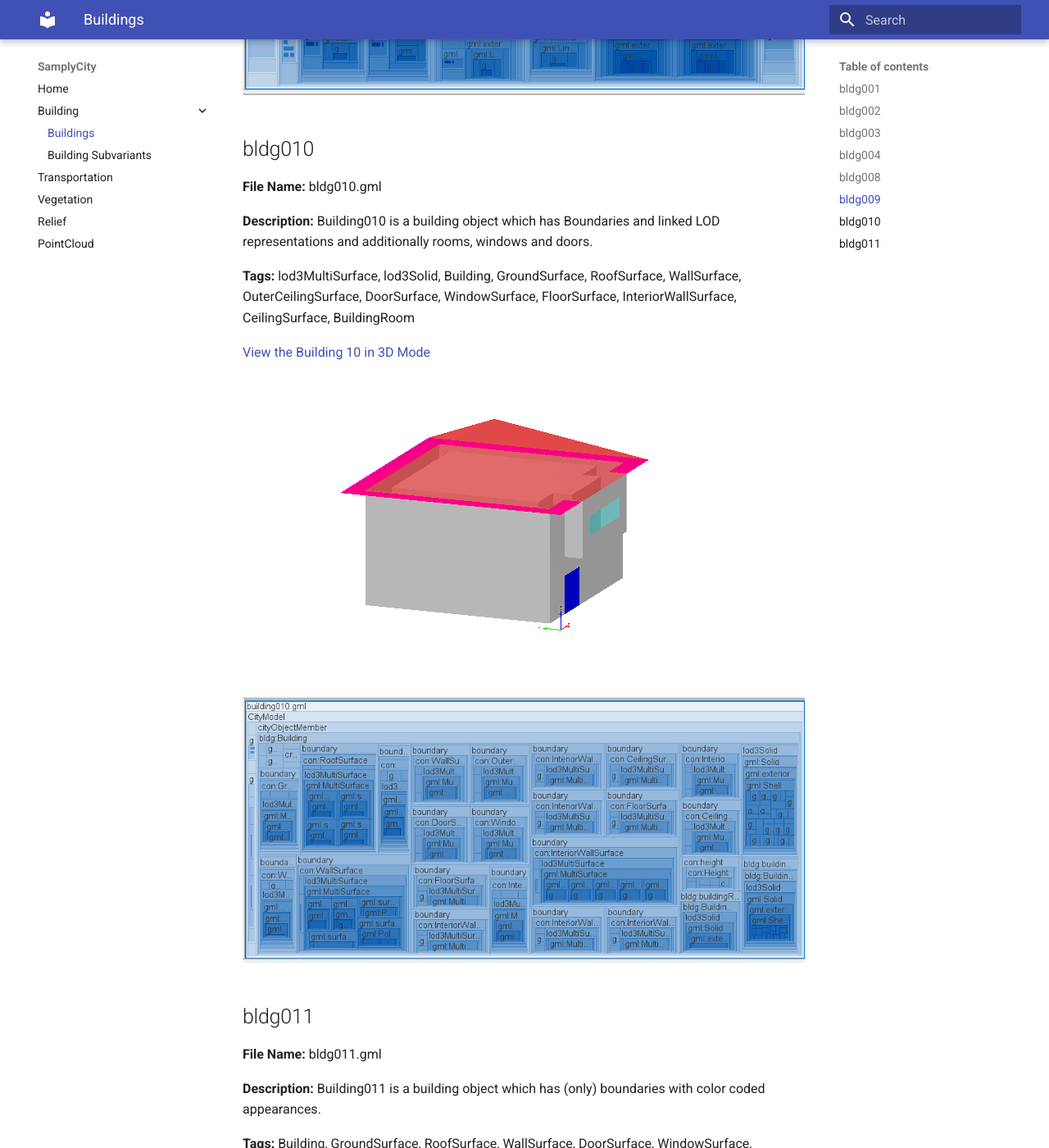
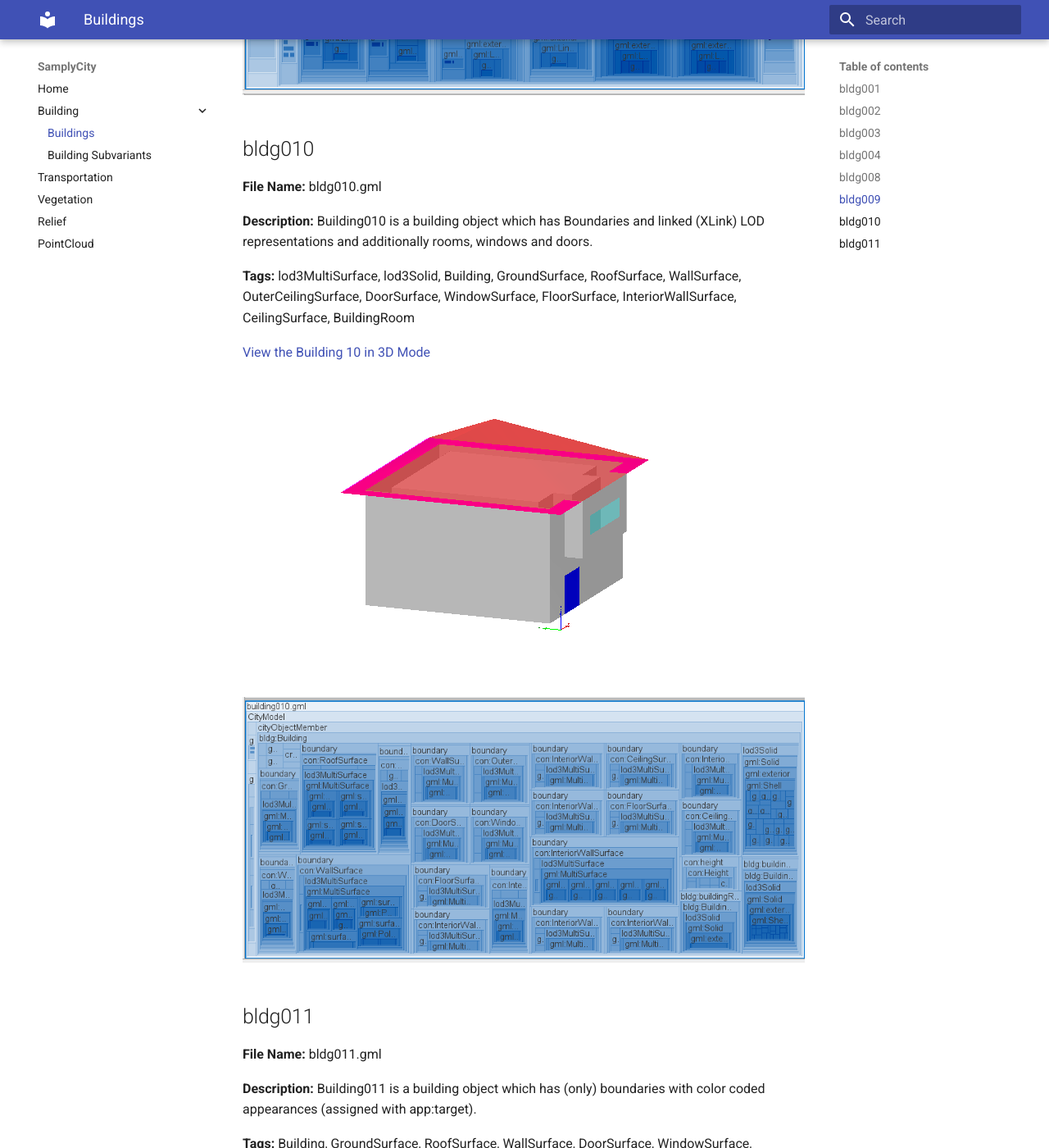
Before and after one commit to muratkendir/samplycity, an MkDocs documentation site: the page built from docs/building.md, in a window 1280 px wide and 1400 px high, scrolled down 6125 px. Shown: the whole window at 82% size. Built offline with MkDocs 1.6.1 and Material for MkDocs 9.7.7, drawn with Linux system fonts in a browser that asks for light colours.

Commit message:
index.md update

```diff
--- a/docs/building.md
+++ b/docs/building.md
@@ -77,7 +77,7 @@
 
 **File Name:** bldg010.gml
 
-**Description:** Building010 is a building object which has Boundaries and linked LOD representations and additionally rooms, windows and doors.
+**Description:** Building010 is a building object which has Boundaries and linked (XLink) LOD representations and additionally rooms, windows and doors.
 
 **Tags:** lod3MultiSurface, lod3Solid, Building, GroundSurface, RoofSurface, WallSurface, OuterCeilingSurface, DoorSurface, WindowSurface, FloorSurface, InteriorWallSurface, CeilingSurface, BuildingRoom
 
@@ -89,6 +89,6 @@
 
 **File Name:** bldg011.gml
 
-**Description:** Building011 is a building object which has (only) boundaries with color coded appearances.
+**Description:** Building011 is a building object which has (only) boundaries with color coded appearances (assigned with app:target).
 
 **Tags:**  Building, GroundSurface, RoofSurface, WallSurface, DoorSurface, WindowSurface, InteriorWallSurface, CeilingSurface
```
